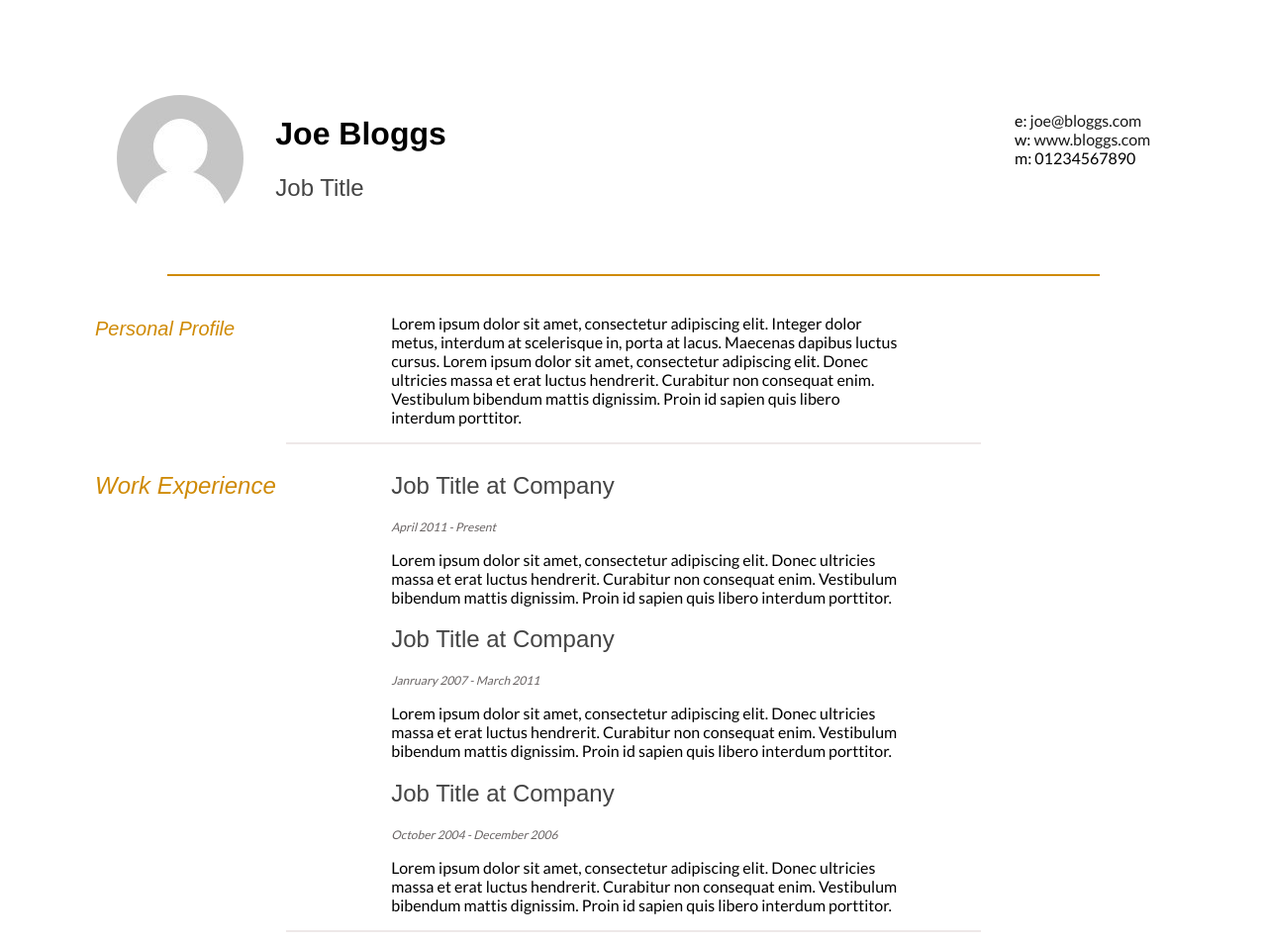
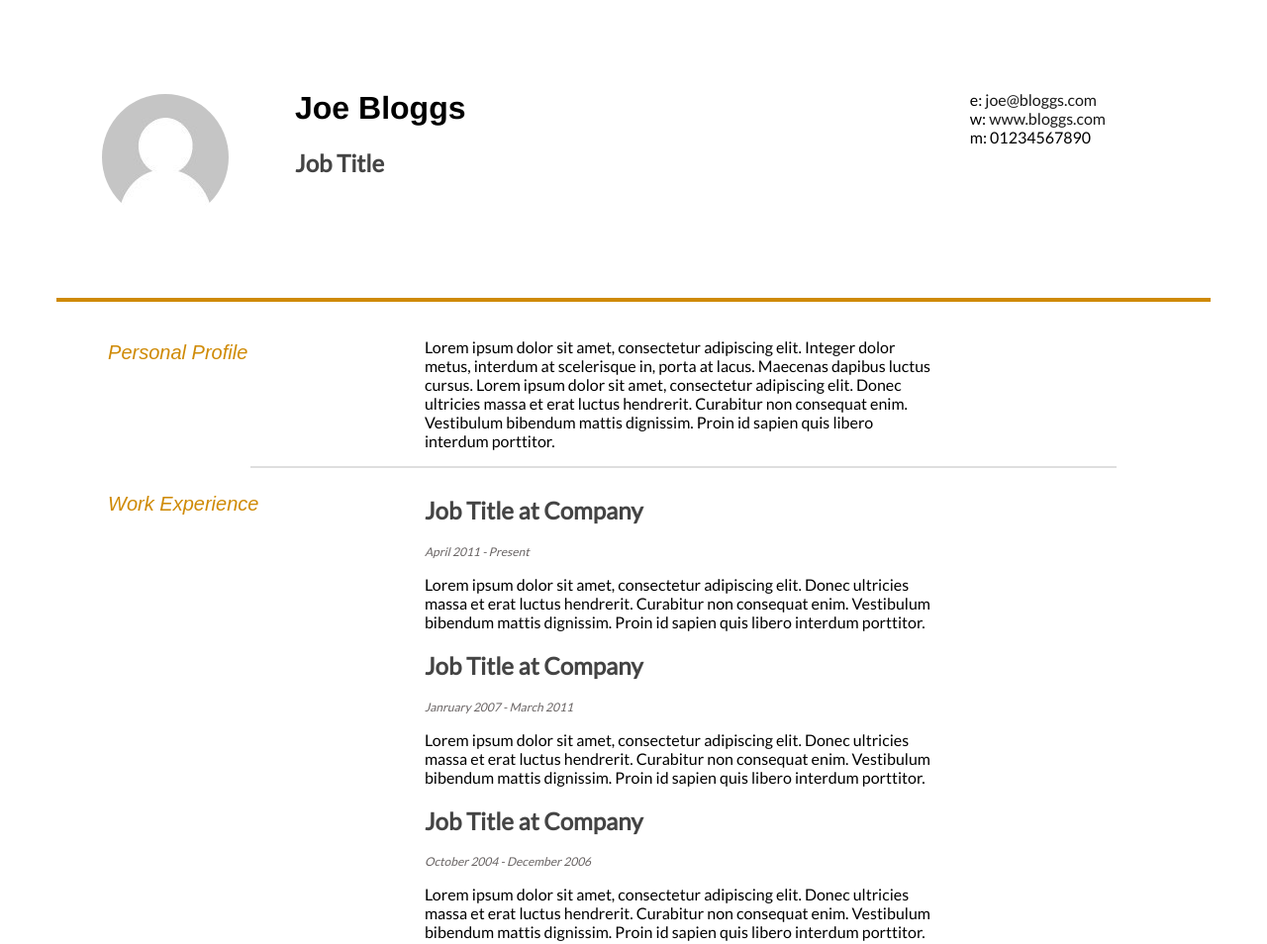
Before and after one commit to Kenzie-Academy-Brasil-Developers/estilizar-curriculo-sprint-2-JuliaDevgama, a plain HTML site: page index.html in a window 1280 px wide. Shown: the top 954 px of the page at 99% size. Drawn offline with Linux system fonts and the light colour scheme.

Commit message:
Currículo modificado

```diff
--- a/index.html
+++ b/index.html
@@ -33,8 +33,8 @@
 				<li>m: 01234567890</li>
 			</ul>
 		</div>
-		<div class="clear">
-			<hr>
+		<div class="clearPrincipal">
+			<hr class="clearPrincipal__hr">
 		</div>
 	</div>
 
@@ -42,7 +42,7 @@
 		<section>
 			<article>
 				<div class="sectionTitle">
-					<h1 style="font-size: 20px;">Personal Profile</h1>
+					<h1>Personal Profile</h1>
 				</div>
 
 				<div class="sectionContent">
@@ -50,7 +50,7 @@
 				</div>
 			</article>
 			<div class="clear">
-				<hr style="border: thin solid rgb(238, 232, 232); max-width: 700px;">
+				<hr class="clear__hr">
 			</div>
 		</section>
 
@@ -80,7 +80,7 @@
 				</article>
 			</div>
 			<div class="clear">
-								<hr style="border: thin solid rgb(238, 232, 232); max-width: 700px;">
+								<hr class="clear__hr">
 
 			</div>
 		</section>
@@ -104,7 +104,7 @@
 				</ul>
 			</div>
 			<div class="clear">
-								<hr style="border: thin solid rgb(238, 232, 232); max-width: 700px;">
+								<hr class="clear__hr">
 
 			</div>
 		</section>
@@ -129,7 +129,7 @@
 				</article>
 			</div>
 			<div class="clear">
-								<hr style="border: thin solid rgb(238, 232, 232); max-width: 700px;">
+								<hr class="clear__hr">
 
 			</div>
 		</section>
--- a/style.css
+++ b/style.css
@@ -1,6 +1,6 @@
+
 html, body {
 	font-family: 'Lato', 'Helvetica', 'Arial', sans-serif;
-	margin: 6vh;
 }
 h1 {
 	font-family: 'Helvetica';
@@ -9,14 +9,22 @@ article h2 {
 	color: #444444;
 }
 .mainDetails{
-	margin: 2%;
+	margin: 20px;
+}
+.clearPrincipal {
+	clear: both;
+}
+.clearPrincipal__hr {
+	border: 2px solid #cf8a05;
+	width: 95%;
 }
 .clear {
-	clear: both;
+	clear:both;
 }
-.clear hr {
-	border: 1px solid #cf8a05;
-	width: 90%;
+.clear__hr {
+	border: 1px solid #dedede;
+	width: 75%;
+
 }
 
 .subDetails{
@@ -24,18 +32,23 @@ article h2 {
 	font-style: italic;
 	font-size: 12px;
 }
+#mainArea{
+	margin-left: 8%;
+}
 #headshot {
 	width: 12.5%;
 	float: left;
-	margin-right: 30px;
+	margin-right: 50px;
 }
 #headshot img {
 	border-radius: 90px;
-	margin-bottom: 50px;
+	margin: 75px;
 }
 
 #name {
 	float: left;
+	margin-left: 67px;
+	margin-top: 50px;
 
 }
 #name h2 {
@@ -43,6 +56,7 @@ article h2 {
 }
 #contactDetails {
 	float: right;
+	margin: 55px 135px 0px 0px;
 }
 #contactDetails li {
 	list-style: none;
@@ -57,8 +71,9 @@ a[href="mailto:joe@bloggs.com"], a[href= "http://www.bloggs.com"]{
 	color: #cf8a05;
 	font-style: italic;
 }
-.sectionTitle h1,h2 {
-	font-weight: 20;
+.sectionTitle h1{
+	font-size: 20px;
+	font-weight: lighter;
 	font-family: Arial, Helvetica, sans-serif;
 }
 .sectionContent {
```
